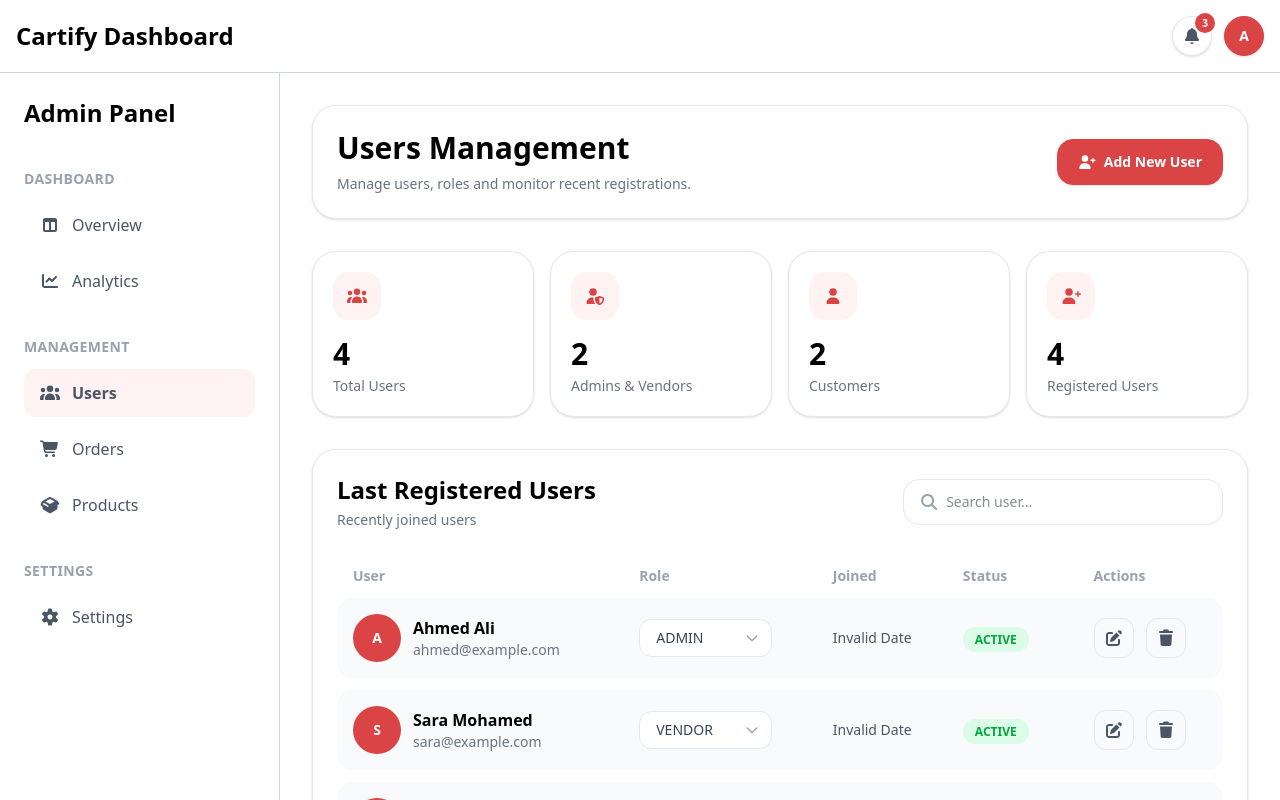
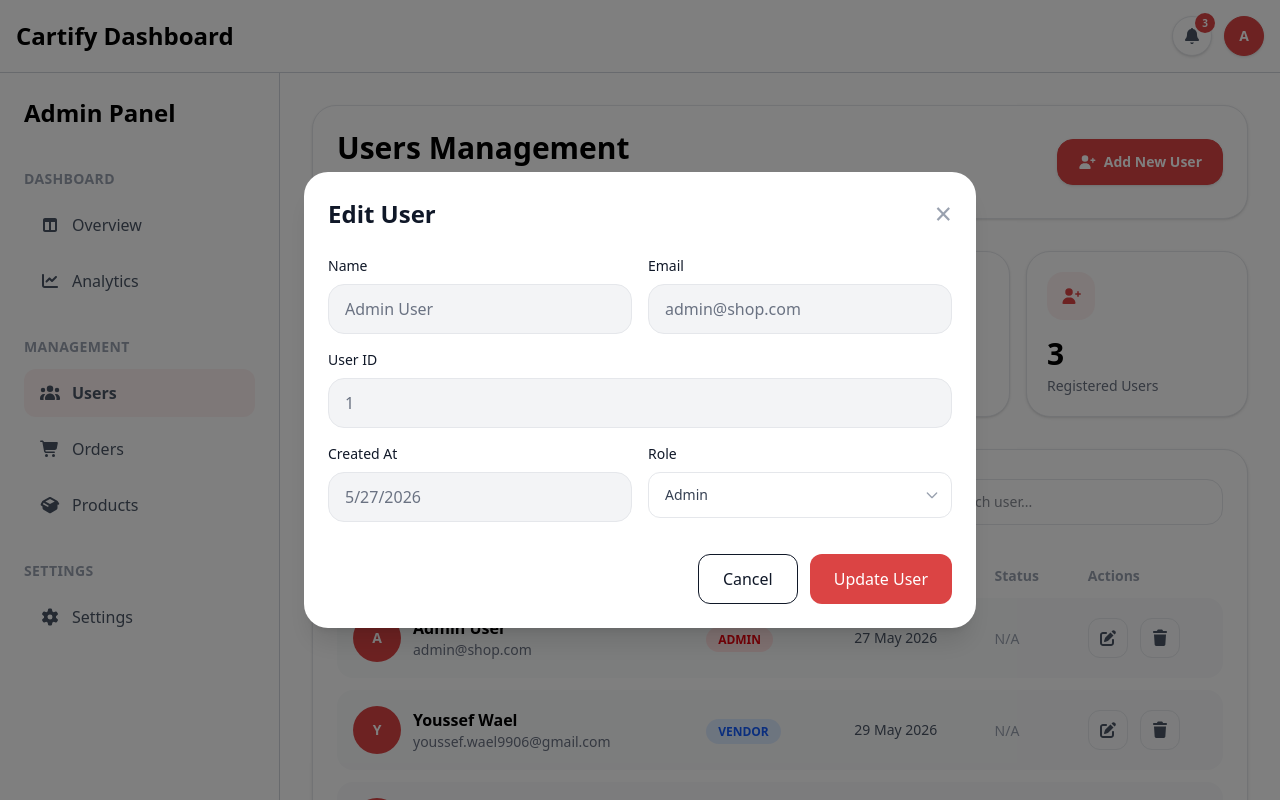
Before and after one commit to YoussefWael17/NextJs_Ecommerce_Project, a Next.js app: page /admin/users in a window 1280 px wide. Both pictures are taken after a click on the button 1113 px from the left and 638 px from the top of the page. Shown: the top 800 px of the page. Built offline with nearby package versions, Linux system fonts and the light colour scheme.

Commit message:
Create RTK Functions For Api Calls To Admin/Users Page, Testing It

```diff
--- a/app/admin/users/page.tsx
+++ b/app/admin/users/page.tsx
@@ -1,128 +1,84 @@
 "use client";
 
-import { useEffect, useState } from "react";
-
-import axios from "axios";
+import { useState } from "react";
 
 import { FontAwesomeIcon } from "@fortawesome/react-fontawesome";
+// import { useGetUsersQuery, useUpdateRoleMutation, UserRole, User } from "@/app/redux/services/adminsApi";
 
-import {
-  faUsers,
-  faUserShield,
-  faUser,
-  faMagnifyingGlass,
-  faPenToSquare,
-  faTrash,
-  faUserPlus,
-} from "@fortawesome/free-solid-svg-icons";
 
-type UserRole = "ADMIN" | "VENDOR" | "CUSTOMER";
+import { faUsers, faUserShield, faUser, faMagnifyingGlass, faPenToSquare, faTrash, faUserPlus } from "@fortawesome/free-solid-svg-icons";
+import { useFormik } from "formik";
+import { User, UserRole } from "@/app/redux/services/adminsApi";
 
-type UserStatus = "ACTIVE" | "BLOCKED";
-
-interface User {
-  id: string;
-  name: string;
-  email: string;
-  role: UserRole;
-  createdAt: string;
-  status?: UserStatus;
-}
 
 export default function AdminUsersPage() {
 
-//   const [users, setUsers] = useState<User[]>([]);
-//   const [loading, setLoading] = useState(true);
-
-//   const token =
-//     typeof window !== "undefined"
-//       ? localStorage.getItem("token")
-//       : null;
-
-  const [users, setUsers] = useState<User[]>([
+  const initialUsers: User[] = [
   {
-      id: "a0e4e63d-bca9-4470-b762-cfd0fdcfb16d",
-      name: "Ahmed Ali",
-      email: "ahmed@example.com",
-      role: "ADMIN",
-      createdAt: "2 hours ago",
-      status: "ACTIVE",
+    id: "1",
+    name: "Admin User",
+    email: "admin@shop.com",
+    role: UserRole.ADMIN,
+    createdAt: "2026-05-27T23:06:56.538Z",
   },
   {
-      id: "bf43fe05-f824-4cc2-9096-ad0c05306995",
-      name: "Sara Mohamed",
-      email: "sara@example.com",
-      role: "VENDOR",
-      createdAt: "5 hours ago",
-      status: "ACTIVE",
+    id: "2",
+    name: "Youssef Wael",
+    email: "youssef.wael9906@gmail.com",
+    role: UserRole.VENDOR,
+    createdAt: "2026-05-29T04:53:12.273Z",
   },
   {
-      id: "bf43fe05-f824-4cn2-9096-ad0c05301995",
-      name: "Omar Khaled",
-      email: "omar@example.com",
-      role: "CUSTOMER",
-      createdAt: "1 day ago",
-      status: "BLOCKED",
+    id: "3",
+    name: "Test User",
+    email: "test@test.com",
+    role: UserRole.CUSTOMER,
+    createdAt: "2026-05-30T10:15:00.000Z",
   },
-    {
-      id: "bf73fe05-f824-4cn2-9096-ad0c05301995",
-      name: "Mariam Adel",
-      email: "mariam@example.com",
-      role: "CUSTOMER",
-      createdAt: "2 days ago",
-      status: "ACTIVE",
+];
+
+  const [users, setUsers] = useState<User[]>(initialUsers);
+  const [isLoading, setIsLoading] = useState(false);
+
+  const [isEditUserModalOpen, setIsEditUserModalOpen] = useState(false);
+  const [selectedUser, setSelectedUser] = useState<User | null>(null);
+
+  const formik = useFormik({
+    initialValues: {
+      id: "",
+      name: "",
+      email: "",
+      role: "CUSTOMER" as UserRole,
+      createdAt: "",
     },
-  ]);
 
-//   const token = "eyJhbGciOiJIUzI1NiIsInR5cCI6IkpXVCJ9.eyJ1c2VySWQiOiJkZTI3ZjgwMy1hOTJmLTRkMTQtOWQxOC04MTc4YzBjMDAxZmQiLCJyb2xlIjoiQURNSU4iLCJpYXQiOjE3Nzk5MjU5NjcsImV4cCI6MTc4MDUzMDc2N30.0vyiKXYMKGRmNVLn45GZdc-NZ_XNXJMd84yS9NKS3DM";
-
-//   async function getUsersByAdmin() {
-
-//     try {
-
-//       setLoading(true);
-
-//       const { data } = await axios.get(
-//         `${process.env.NEXT_PUBLIC_API_URL}/admin/users`,
-//         {
-//           headers: {
-//             Authorization: `Bearer ${token}`,
-//           },
-//         }
-//       );
-
-//       setUsers(data);
-
-//     } catch (error) {
-
-//       console.log(error);
-
-//     } finally {
-
-//       setLoading(false);
-
-//     }
-
-//   }
-
-//   useEffect(() => {
-//     getUsersByAdmin();
-//   }, []);
-
-  const handleRoleChange = (
-    id: string,
-    role: UserRole
-  ) => {
-
+    onSubmit: async (values) => {
       setUsers((prev) =>
         prev.map((user) =>
-        user.id === id
-          ? { ...user, role }
+          user.id === values.id
+            ? {
+                ...user,
+                role: values.role,
+              }
             : user
         )
       );
 
-  };
+      setIsEditUserModalOpen(false);
+    },
+  });
+
+  const totalUsers = users.length;
+
+  const adminAndVendors = users.filter(
+    (user) =>
+      user.role === "ADMIN" ||
+      user.role === "VENDOR"
+  ).length;
+
+  const customers = users.filter(
+    (user) => user.role === "CUSTOMER"
+  ).length;
 
   const formatDate = (date: string) => {
 
@@ -137,28 +93,99 @@ export default function AdminUsersPage() {
 
   };
 
+  const handleEditUser = (user: User) => {
+    formik.setValues({
+      id: user.id,
+      name: user.name,
+      email: user.email,
+      role: user.role,
+      createdAt: user.createdAt,
+    });
 
-  const totalUsers = users.length;
+    setSelectedUser(user);
+    setIsEditUserModalOpen(true);
+  };
 
-  const adminAndVendors = users.filter(
-    (user) =>
-      user.role === "ADMIN" ||
-      user.role === "VENDOR"
-  ).length;
 
-  const customers = users.filter(
-    (user) => user.role === "CUSTOMER"
-  ).length;
+  //RTK Api Calling
+  // const { data: users = [], isLoading  } = useGetUsersQuery();
+  // const [updateRole, { isLoading: isUpdating }] = useUpdateRoleMutation();
 
-//   if (loading) {
-//     return (
-//       <div className="flex h-[60vh] items-center justify-center">
-//         <p className="text-lg font-medium text-gray-500">
-//           Loading Users...
-//         </p>
-//       </div>
-//     );
-//   }
+  // const [isEditUserModalOpen, setIsEditUserModalOpen] = useState(false);
+  // const [selectedUser, setSelectedUser] = useState<User | null>(null);
+
+  // const formik = useFormik({
+  //   initialValues: {
+  //     id: "",
+  //     name: "",
+  //     email: "",
+  //     role: "CUSTOMER" as UserRole,
+  //     createdAt: "",
+  //   },
+
+  // onSubmit: async (values) => {
+  //   try {
+  //     await updateRole({
+  //       id: values.id,
+  //       role: values.role,
+  //     }).unwrap();
+
+  //     setIsEditUserModalOpen(false);
+  //     } catch (error) {
+  //     console.error(error);
+  //     }
+  //   },
+  // });
+
+  // const handleEditUser = (user: User) => {
+  //   formik.setValues({
+  //     id: user.id,
+  //     name: user.name,
+  //     email: user.email,
+  //     role: user.role,
+  //     createdAt: user.createdAt,
+  //   });
+
+  //   setSelectedUser(user);
+  //   setIsEditUserModalOpen(true);
+  // };
+
+  // const formatDate = (date: string) => {
+
+  //   return new Date(date).toLocaleDateString(
+  //     "en-GB",
+  //     {
+  //       day: "2-digit",
+  //       month: "short",
+  //       year: "numeric",
+  //     }
+  //   );
+
+  // };
+
+  // const totalUsers = users.length;
+
+  // const adminAndVendors = users.filter(
+  //   (user) =>
+  //     user.role === "ADMIN" ||
+  //     user.role === "VENDOR"
+  // ).length;
+
+  // const customers = users.filter(
+  //   (user) => user.role === "CUSTOMER"
+  // ).length;
+
+
+
+  if (isLoading) {
+    return (
+      <div className="flex h-[60vh] items-center justify-center">
+        <p className="text-lg font-medium text-gray-500">
+          Loading Users...
+        </p>
+      </div>
+    );
+  }
 
   return (
     <div className="space-y-6 lg:space-y-8">
@@ -370,70 +397,19 @@ export default function AdminUsersPage() {
 
                     <div className="relative w-fit">
 
-                      <select
-                        value={user.role}
-                        onChange={(e) =>
-                          handleRoleChange(
-                            user.id,
-                            e.target.value as UserRole
-                          )
-                        }
-                        className="
-                        appearance-none
-                        rounded-xl
-                        border
-                        border-gray-200
-                        bg-white
-                        py-2
-                        pl-4
-                        pr-10
-                        text-sm
-                        font-medium
-                        text-gray-700
-                        outline-none
-                        transition
-                        focus:border-[#DB4444]
-                        focus:ring-2
-                        focus:ring-red-100
-                        cursor-pointer
-                        "
+                      <span
+                        className={`rounded-full px-3 py-1 text-xs font-semibold ${
+                          user.role === "CUSTOMER"
+                            ? "bg-green-100 text-green-600"
+                            : user.role === "VENDOR"
+                            ? "bg-blue-100 text-blue-600"
+                            : user.role === "ADMIN"
+                            ? "bg-red-100 text-red-600"
+                            : "bg-gray-100 text-gray-600"
+                        }`}
                       >
-
-                        <option value="ADMIN">
-                          ADMIN
-                        </option>
-
-                        <option value="VENDOR">
-                          VENDOR
-                        </option>
-
-                        <option value="CUSTOMER">
-                          CUSTOMER
-                        </option>
-
-                      </select>
-
-                      {/* Arrow */}
-                      <div className="pointer-events-none absolute right-3 top-1/2 -translate-y-1/2">
-
-                        <svg
-                          xmlns="http://www.w3.org/2000/svg"
-                          className="h-4 w-4 text-gray-400"
-                          fill="none"
-                          viewBox="0 0 24 24"
-                          stroke="currentColor"
-                          strokeWidth={2}
-                        >
-
-                          <path
-                            strokeLinecap="round"
-                            strokeLinejoin="round"
-                            d="M19 9l-7 7-7-7"
-                          />
-
-                        </svg>
-
-                      </div>
+                        {user.role}
+                      </span>
 
                     </div>
 
@@ -449,27 +425,9 @@ export default function AdminUsersPage() {
                   {/* Status */}
                   <td className="px-4 py-4">
 
-                    {user.status ? (
-
-                      <span
-                        className={`rounded-full px-3 py-1 text-xs font-semibold ${
-                          user.status === "ACTIVE"
-                            ? "bg-green-100 text-green-600"
-                            : "bg-red-100 text-red-600"
-                        }`}
-                      >
-
-                        {user.status}
-
-                      </span>
-
-                    ) : (
-
                       <span className="text-sm text-gray-400">
                         N/A
                       </span>
-
-                    )}
 
                   </td>
 
@@ -478,7 +436,10 @@ export default function AdminUsersPage() {
 
                     <div className="flex items-center gap-3">
 
-                      <button className="flex h-10 w-10 items-center justify-center rounded-xl border border-gray-200 text-gray-600 transition hover:border-[#DB4444] hover:text-[#DB4444]">
+                      <button
+                        type="button"
+                        onClick={() => handleEditUser(user)}
+                        className="flex h-10 w-10 items-center justify-center rounded-xl border border-gray-200 text-gray-600 transition hover:border-[#DB4444] hover:text-[#DB4444]">
 
                         <FontAwesomeIcon icon={faPenToSquare} />
 
@@ -543,21 +504,174 @@ export default function AdminUsersPage() {
 
                   <div className="relative w-full">
 
+                      <span
+                        className={`rounded-full px-3 py-1 text-xs font-semibold ${
+                          user.role === "CUSTOMER"
+                            ? "bg-green-100 text-green-600"
+                            : user.role === "VENDOR"
+                            ? "bg-blue-100 text-blue-600"
+                            : user.role === "ADMIN"
+                            ? "bg-red-100 text-red-600"
+                            : "bg-gray-100 text-gray-600"
+                        }`}
+                      >
+                        {user.role}
+                      </span>
+
+                    </div>
+                </div>
+
+                <div className="flex items-center justify-between">
+
+                  <div>
+                    <p className="text-xs font-semibold uppercase text-gray-400">
+                      Joined
+                    </p>
+
+                    <p className="mt-1 text-sm text-gray-600">
+                      {formatDate(user.createdAt)}
+                    </p>
+                  </div>
+
+                  <span className="text-sm text-gray-400">
+                    N/A
+                  </span>
+
+                </div>
+
+                {/* Actions */}
+                <div className="flex items-center gap-3 pt-2">
+
+                  <button
+                    type="button"
+                    onClick={() => handleEditUser(user)}
+                    className="flex flex-1 items-center justify-center gap-2 rounded-2xl border border-gray-200 bg-white px-4 py-3 text-sm font-medium text-gray-700 transition hover:border-[#DB4444] hover:text-[#DB4444]"
+                  >
+                    <FontAwesomeIcon icon={faPenToSquare} />
+                    Edit
+                  </button>
+
+                  <button className="flex flex-1 items-center justify-center gap-2 rounded-2xl border border-gray-200 bg-white px-4 py-3 text-sm font-medium text-gray-700 transition hover:border-red-500 hover:text-red-500">
+
+                    <FontAwesomeIcon icon={faTrash} />
+                    Delete
+
+                  </button>
+
+                </div>
+
+              </div>
+
+            </div>
+          ))}
+
+        </div>
+
+
+      </div>
+
+      {
+        isEditUserModalOpen && selectedUser && (
+          <div className="fixed inset-0 z-50 flex items-center justify-center bg-black/50 p-4">
+            <div className="w-full max-w-2xl rounded-3xl bg-white p-6 shadow-xl">
+
+              <form onSubmit={formik.handleSubmit}>
+
+                {/* Header */}
+                <div className="mb-6 flex items-center justify-between">
+                  <h2 className="text-2xl font-bold">
+                    Edit User
+                  </h2>
+
+                  <button
+                    type="button"
+                    onClick={() => setIsEditUserModalOpen(false)}
+                    className="text-3xl text-gray-400 hover:text-red-500"
+                  >
+                    ×
+                  </button>
+                </div>
+
+                {/* Fields */}
+                <div className="grid gap-4 md:grid-cols-2">
+
+                  {/* Name */}
+                  <div>
+                    <label className="mb-2 block text-sm font-medium">
+                      Name
+                    </label>
+
+                    <input
+                      type="text"
+                      value={formik.values.name}
+                      disabled
+                      className="w-full rounded-2xl border border-gray-200 bg-gray-100 px-4 py-3 text-gray-500"
+                    />
+                  </div>
+
+                  {/* Email */}
+                  <div>
+                    <label className="mb-2 block text-sm font-medium">
+                      Email
+                    </label>
+
+                    <input
+                      type="email"
+                      value={formik.values.email}
+                      disabled
+                      className="w-full rounded-2xl border border-gray-200 bg-gray-100 px-4 py-3 text-gray-500"
+                    />
+                  </div>
+
+                  {/* User ID */}
+                  <div className="md:col-span-2">
+                    <label className="mb-2 block text-sm font-medium">
+                      User ID
+                    </label>
+
+                    <input
+                      type="text"
+                      value={formik.values.id}
+                      disabled
+                      className="w-full rounded-2xl border border-gray-200 bg-gray-100 px-4 py-3 text-gray-500"
+                    />
+                  </div>
+
+                  {/* Created At */}
+                  <div>
+                    <label className="mb-2 block text-sm font-medium">
+                      Created At
+                    </label>
+
+                    <input
+                      type="text"
+                      value={new Date(
+                        formik.values.createdAt
+                      ).toLocaleDateString()}
+                      disabled
+                      className="w-full rounded-2xl border border-gray-200 bg-gray-100 px-4 py-3 text-gray-500"
+                    />
+                  </div>
+
+                  {/* Role */}
+                  <div>
+                    <label className="mb-2 block text-sm font-medium">
+                      Role
+                    </label>
+
+                    <div className="relative w-full">
                       <select
-                        value={user.role}
-                        onChange={(e) =>
-                          handleRoleChange(
-                            user.id,
-                            e.target.value as UserRole
-                          )
-                        }
+                      name="role"
+                      value={formik.values.role}
+                      onChange={formik.handleChange}
                       className="
+                        w-full
                         appearance-none
                         rounded-xl
                          border
                          border-gray-200
                          bg-white
-                        py-2
+                         py-3
                          pl-4
                          pr-10
                          text-sm
@@ -568,26 +682,21 @@ export default function AdminUsersPage() {
                          focus:border-[#DB4444]
                          focus:ring-2
                          focus:ring-red-100
-                        cursor-pointer
-                        w-full
-                        "
+                         cursor-pointer"
                     >
-
-                        <option value="ADMIN">
-                          ADMIN
+                      <option value="CUSTOMER">
+                        Customer
                       </option>
 
                       <option value="VENDOR">
-                          VENDOR
+                        Vendor
                       </option>
 
-                        <option value="CUSTOMER">
-                          CUSTOMER
+                      <option value="ADMIN">
+                        Admin
                       </option>
-
                     </select>
 
-                      {/* Arrow */}
                     <div className="pointer-events-none absolute right-3 top-1/2 -translate-y-1/2">
 
                         <svg
@@ -609,73 +718,41 @@ export default function AdminUsersPage() {
 
                       </div>
 
+
+
                     </div>
                   </div>
 
-                <div className="flex items-center justify-between">
-
-                  <div>
-                    <p className="text-xs font-semibold uppercase text-gray-400">
-                      Joined
-                    </p>
-
-                    <p className="mt-1 text-sm text-gray-600">
-                      {formatDate(user.createdAt)}
-                    </p>
                 </div>
 
-                  {user.status ? (
+                {/* Footer */}
+                <div className="mt-8 flex justify-end gap-3">
 
-                      <span
-                        className={`rounded-full px-3 py-1 text-xs font-semibold ${
-                          user.status === "ACTIVE"
-                            ? "bg-green-100 text-green-600"
-                            : "bg-red-100 text-red-600"
-                        }`}
+                  <button
+                    type="button"
+                    onClick={() => setIsEditUserModalOpen(false)}
+                    className="rounded-xl border px-6 py-3"
                   >
-
-                        {user.status}
-
-                      </span>
-
-                    ) : (
-
-                      <span className="text-sm text-gray-400">
-                        N/A
-                      </span>
-
-                    )}
-
-                </div>
-
-                {/* Actions */}
-                <div className="flex items-center gap-3 pt-2">
-
-                  <button className="flex flex-1 items-center justify-center gap-2 rounded-2xl border border-gray-200 bg-white px-4 py-3 text-sm font-medium text-gray-700 transition hover:border-[#DB4444] hover:text-[#DB4444]">
-
-                    <FontAwesomeIcon icon={faPenToSquare} />
-                    Edit
-
+                    Cancel
                   </button>
 
-                  <button className="flex flex-1 items-center justify-center gap-2 rounded-2xl border border-gray-200 bg-white px-4 py-3 text-sm font-medium text-gray-700 transition hover:border-red-500 hover:text-red-500">
-
-                    <FontAwesomeIcon icon={faTrash} />
-                    Delete
-
+                  <button
+                    type="submit"
+                    // disabled={isUpdating}
+                    className="rounded-xl bg-[#DB4444] px-6 py-3 text-white"
+                  >
+                    {/* {isUpdating ? "Updating..." : "Update User"} */}
+                    Update User
                   </button>
 
                 </div>
 
-              </div>
+              </form>
 
             </div>
-          ))}
-
           </div>
-
-
-      </div>
+        )
+      }
 
     </div>
   );
--- a/app/redux/services/adminsApi.ts
+++ b/app/redux/services/adminsApi.ts
@@ -76,6 +76,32 @@ export interface Product {
 }
 
 
+export enum AuthProvider {
+  CREDENTIALS = 'CREDENTIALS',
+  GOOGLE = 'GOOGLE',
+}
+
+export enum Role {
+  CUSTOMER = 'CUSTOMER',
+  ADMIN = 'ADMIN',
+  SELLER = 'SELLER',
+}
+
+export interface User {
+  id: string;
+  email: string;
+  name: string;
+  role: UserRole;
+  createdAt: string;
+}
+
+export enum UserRole {
+  ADMIN = 'ADMIN',
+  VENDOR = 'VENDOR',
+  CUSTOMER = 'CUSTOMER',
+}
+
+
 export const adminsApi = createApi({
   reducerPath: "adminsApi",
 
@@ -141,6 +167,23 @@ export const adminsApi = createApi({
         invalidatesTags: ["Admins"],
     }),
 
+    getUsers: builder.query<User[], void>({
+        query: () => "users",
+        providesTags: ["Admins"],
+    }),
+
+    updateRole: builder.mutation<User, { id: string; role: UserRole }>({
+      query: ({ id, role }) => ({
+        url: `users/${id}/role`,
+        method: "PATCH",
+        body: {
+          role,
+        },
+      }),
+
+      invalidatesTags: ["Admins"],
+    }),
+
   }),
 });
 
@@ -149,4 +192,6 @@ export const {
   useAddProductMutation,
   useUpdateProductMutation,
   useDeleteProductMutation,
+  useGetUsersQuery,
+  useUpdateRoleMutation,
 } = adminsApi;
```
Lines whose indentation alone changed are shown as unchanged.
